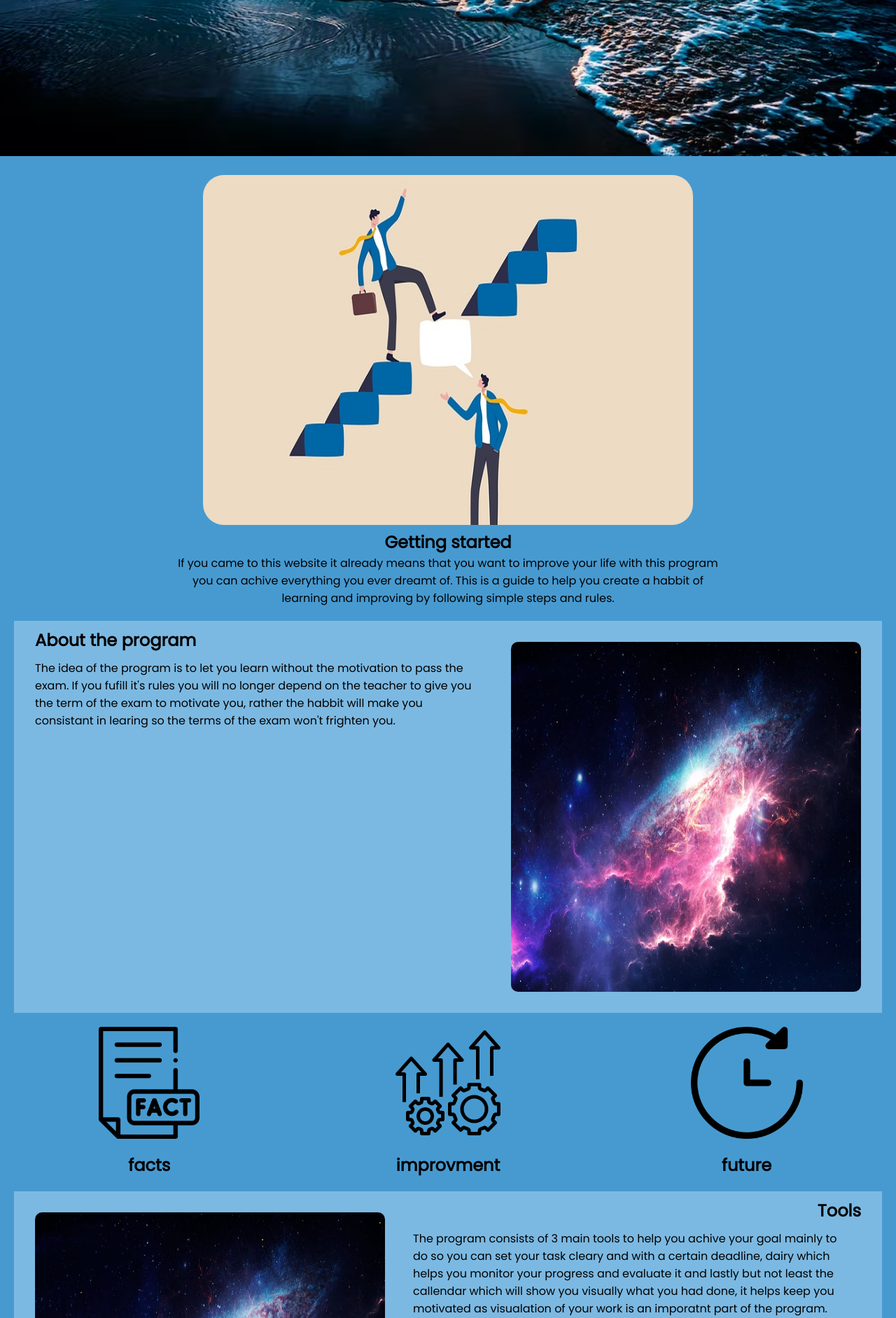
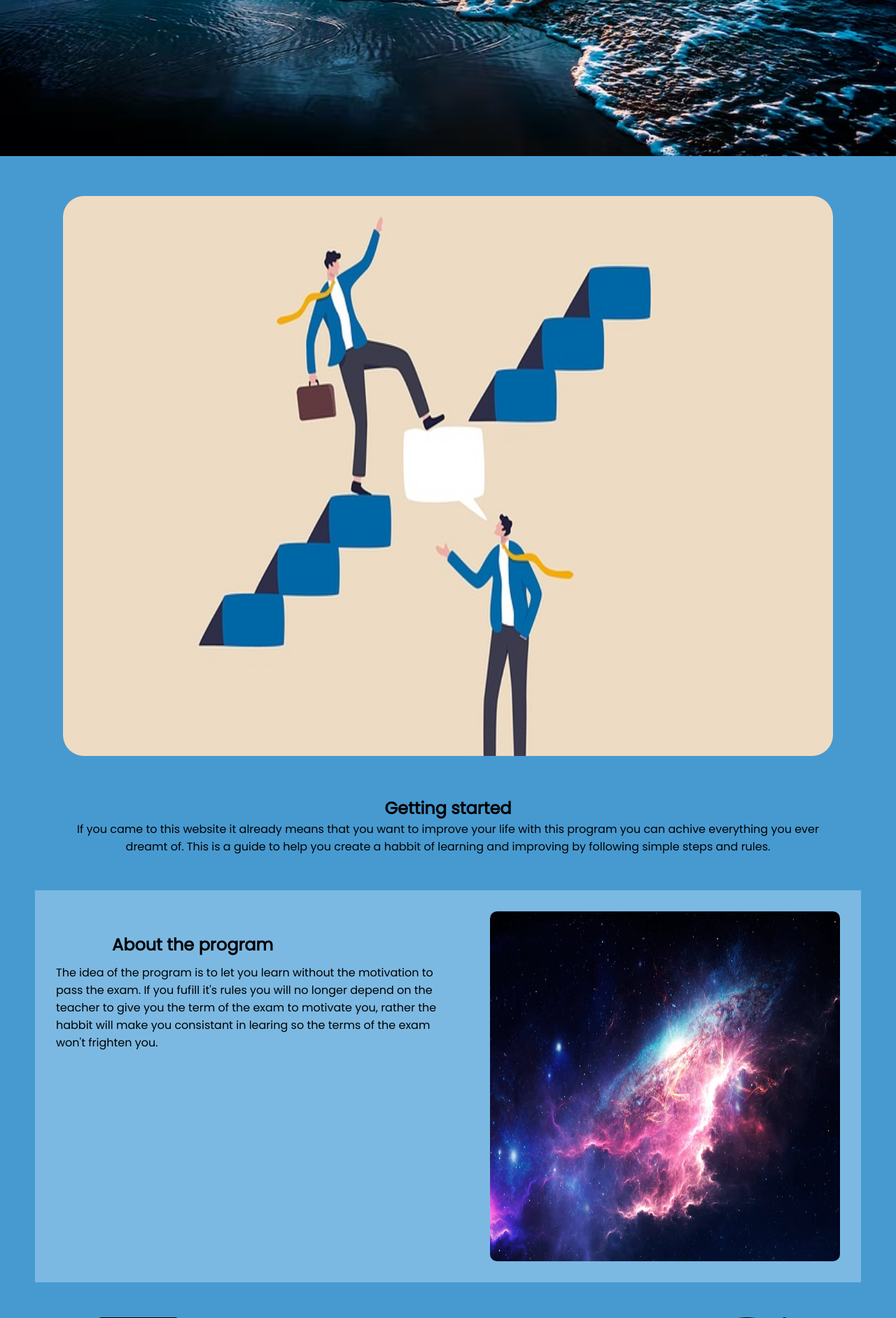
Before and after one commit to mkiel01/website-do-better, a Django app: page / in a window 1280 px wide. Shown: the part 761-2644 px from the top of the page at 70% size. Run offline with Django 4.2, Linux system fonts and the light colour scheme.

Commit message:
adding styling

```diff
--- a/main/website/static/website/style.css
+++ b/main/website/static/website/style.css
@@ -62,19 +62,23 @@ article p{
 
 .getting-started {
 
-	margin-top: 20px;
+	margin-top: 50px;
 	text-align: center;
-	width: 800px;
+	width: 1100px;
 	margin-left: auto;
 	margin-right: auto;
 
 }
 
 .getting-started img {
-	height: 500px;
-	width: 700px;
+	height: 800px;
+	width: 1100px;
 	border-radius: 30px;
 
+}
+
+.getting-started h2 {
+	margin-top: 50px;
 }
 
 .getting-started p {
@@ -91,7 +95,7 @@ article p{
 	flex-direction: row;
 	justify-content: right;
 	margin-left: 50px;
-	margin: 20px;
+	margin: 50px;
 	padding: 10px;
 	background-color: var(--Bg);
 
@@ -100,8 +104,9 @@ article p{
 
 .about-the-program h2{
 	text-align: left;
+	margin-top: 50px;
 	margin-bottom: 10px;
-	margin-left: 20px;
+	margin-left: 100px;
 }
 
 .about-the-program img{
```
Also changed, not shown: main/website/static/img/ja.JPG (deleted), 2 other files.
